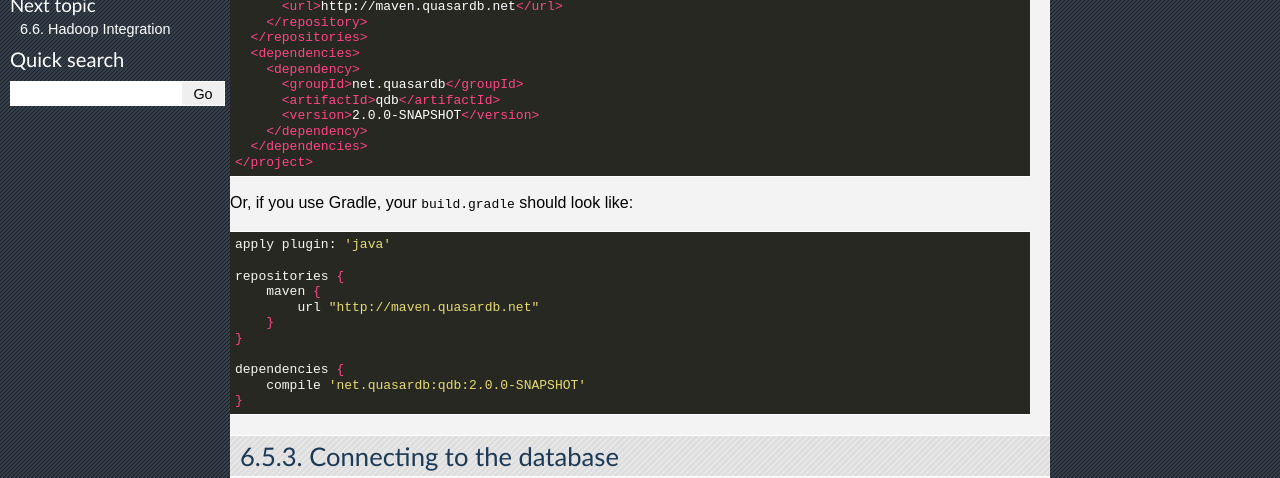
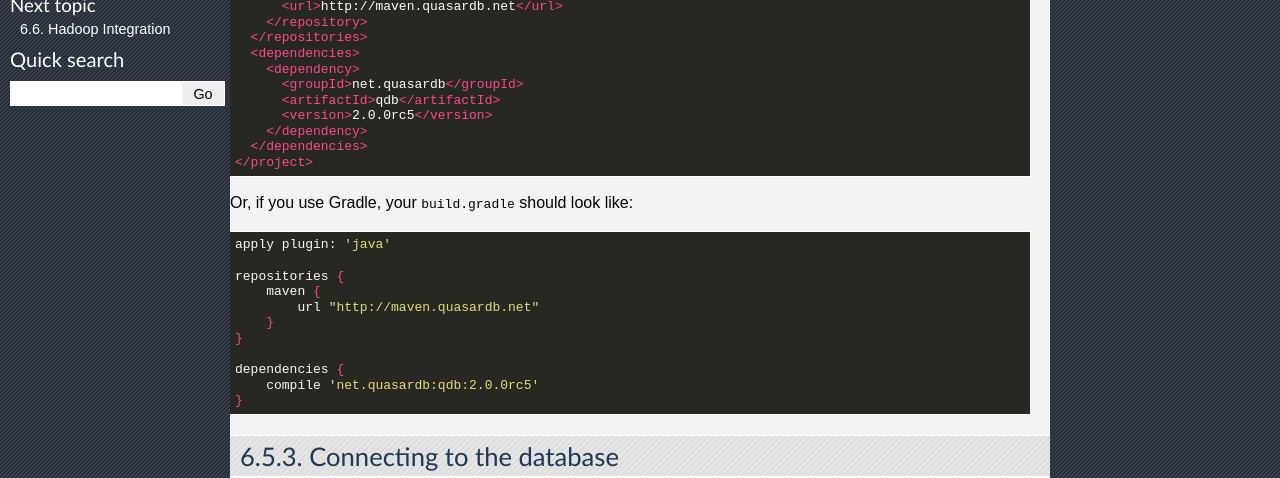
Before and after one commit to iltommi/qdb-documentation, a Sphinx documentation site: the page built from source/api/java.rst, in a window 1280 px wide and 900 px high, scrolled down 433 px. Shown: the part 152-630 px from the top of the window. Built offline with Sphinx 7.4.7, drawn with Linux system fonts in a browser that asks for light colours.

Commit message:
Java: Update for RC5

```diff
--- a/source/api/java.rst
+++ b/source/api/java.rst
@@ -40,7 +40,7 @@ For example, if you're using Maven, your ``pom.xml`` should look like:
         <dependency>
           <groupId>net.quasardb</groupId>
           <artifactId>qdb</artifactId>
-          <version>2.0.0-SNAPSHOT</version>
+          <version>2.0.0rc5</version>
         </dependency>
       </dependencies>
     </project>
@@ -59,7 +59,7 @@ Or, if you use Gradle, your ``build.gradle`` should look like:
     }
 
     dependencies {
-        compile 'net.quasardb:qdb:2.0.0-SNAPSHOT'
+        compile 'net.quasardb:qdb:2.0.0rc5'
     }
 
 Connecting to the database
```
